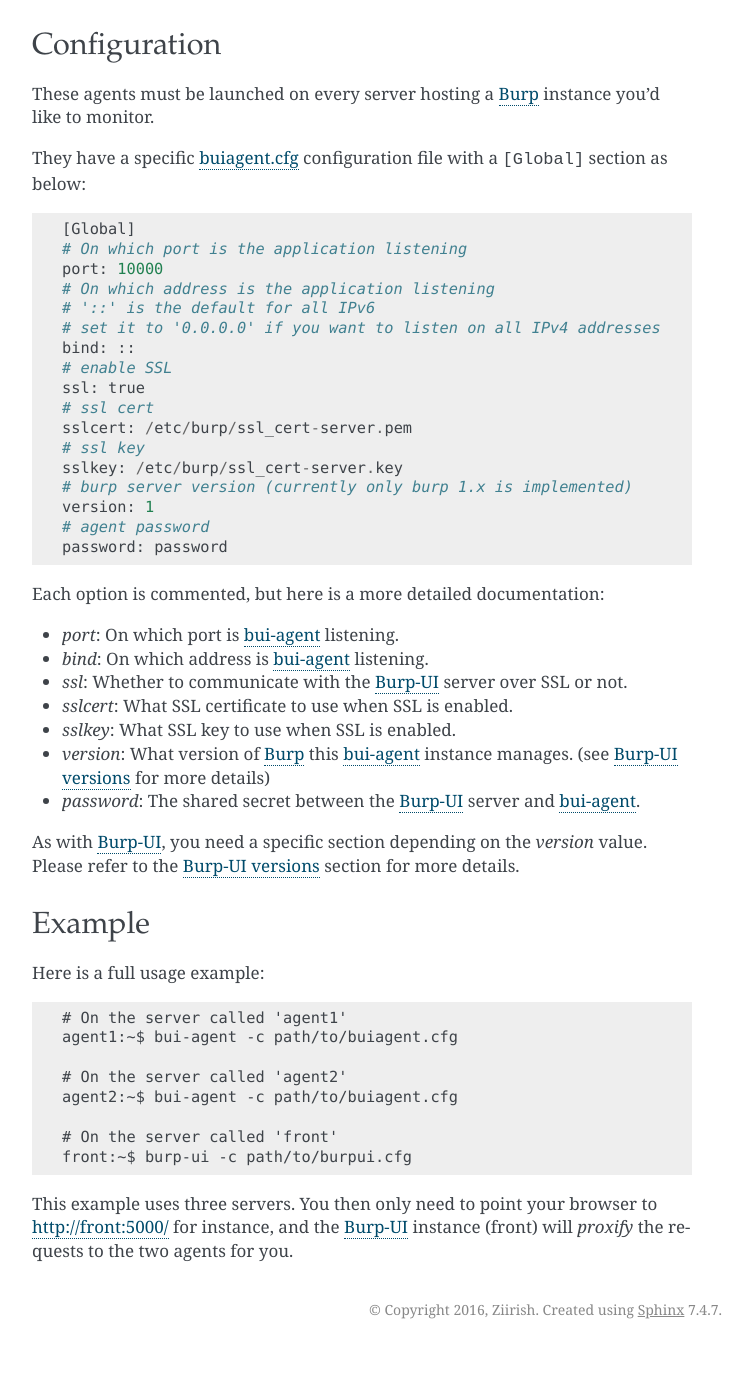
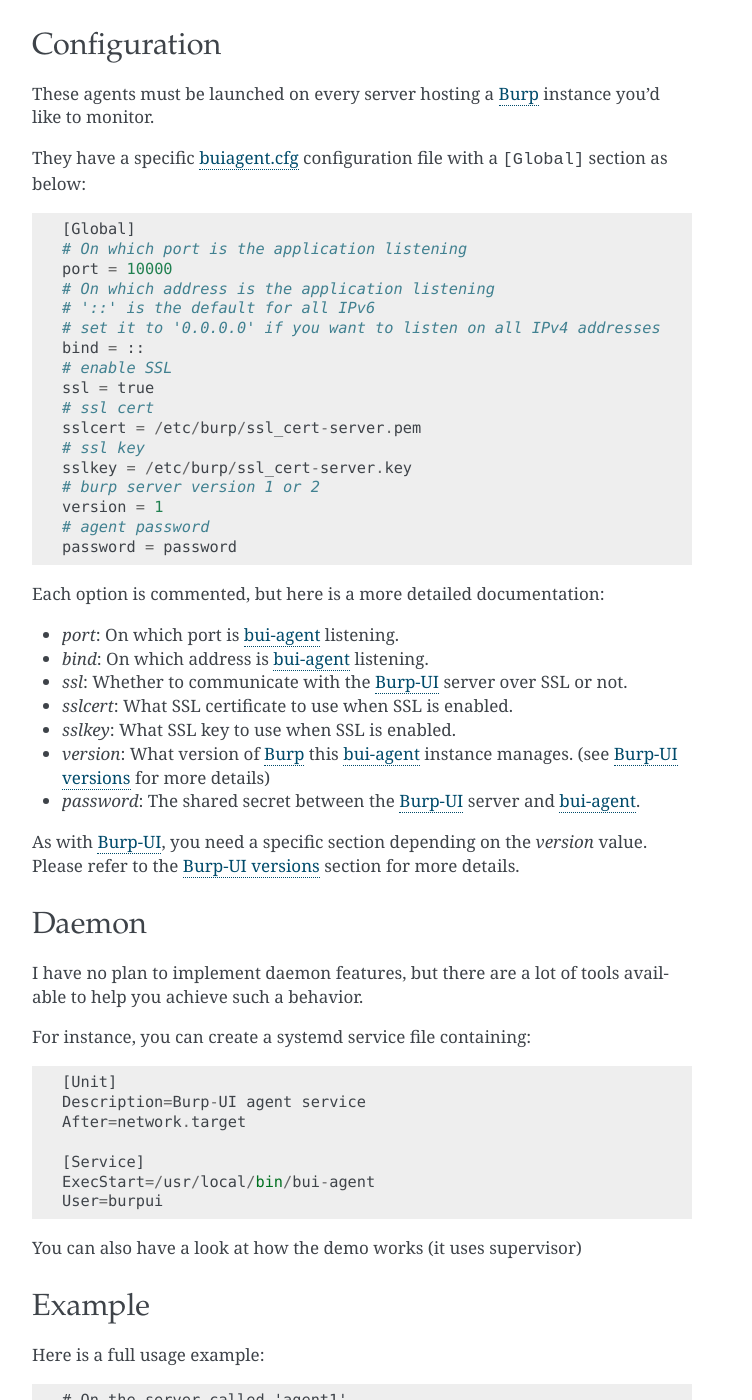
Before and after one commit to ziirish/burp-ui, a Sphinx documentation site: the page built from docs/buiagent.rst, in a window 1280 px wide and 1400 px high, scrolled down 1599 px. Shown: the whole window, without its empty margins (388-1140 px from the left). Built offline with Sphinx 7.4.7, drawn with Linux system fonts in a browser that asks for light colours; pages that are not in the unit, such as notebooks, are missing from menus; before the commit the page ends 2948 px from its top, so only the background shows below that.

Commit message:
improve doc

```diff
--- a/docs/buiagent.rst
+++ b/docs/buiagent.rst
@@ -96,21 +96,21 @@
 
     [Global]
     # On which port is the application listening
-    port: 10000
+    port = 10000
     # On which address is the application listening
     # '::' is the default for all IPv6
     # set it to '0.0.0.0' if you want to listen on all IPv4 addresses
-    bind: ::
+    bind = ::
     # enable SSL
-    ssl: true
+    ssl = true
     # ssl cert
-    sslcert: /etc/burp/ssl_cert-server.pem
+    sslcert = /etc/burp/ssl_cert-server.pem
     # ssl key
-    sslkey: /etc/burp/ssl_cert-server.key
-    # burp server version (currently only burp 1.x is implemented)
-    version: 1
+    sslkey = /etc/burp/ssl_cert-server.key
+    # burp server version 1 or 2
+    version = 1
     # agent password
-    password: password
+    password = password
 
 
 Each option is commented, but here is a more detailed documentation:
@@ -128,6 +128,26 @@
 value. Please refer to the `Burp-UI versions <usage.html#versions>`__ section
 for more details.
 
+Daemon
+------
+
+I have no plan to implement daemon features, but there are a lot of tools
+available to help you achieve such a behavior.
+
+For instance, you can create a systemd service file containing:
+
+::
+
+    [Unit]
+    Description=Burp-UI agent service
+    After=network.target
+
+    [Service]
+    ExecStart=/usr/local/bin/bui-agent
+    User=burpui
+
+
+You can also have a look at how the demo works (it uses supervisor)
 
 Example
 -------
--- a/docs/installation.rst
+++ b/docs/installation.rst
@@ -46,6 +46,10 @@
 
    pip install --upgrade burp-ui
 
+
+.. note::
+    If you encounter any issue after upgrading to the latest stable release,
+    make sure you read the `upgrading <upgrading.html>`__ page.
 
 Debian Wheezy
 -------------
--- a/docs/requirements.rst
+++ b/docs/requirements.rst
@@ -47,7 +47,7 @@
 
 ::
 
-    pip install "burpui[local_authentication]"
+    pip install "burp-ui[local_authentication]"
 
 
 SSL
--- a/docs/step-by-step.rst
+++ b/docs/step-by-step.rst
@@ -268,7 +268,7 @@
 
 ::
 
-    sed -i "s/^version: .*/version: 2/" /etc/burp/burpui.cfg
+    sed -i "s/^version = .*/version = 2/" /etc/burp/burpui.cfg
 
 
 That's it, the other default parameter should be able to handle such a setup.
```
Also changed, not shown: README.rst (+11 -11 lines), docs/contributing.rst (+4 -4 lines), docs/usage.rst (+77 -75 lines).
